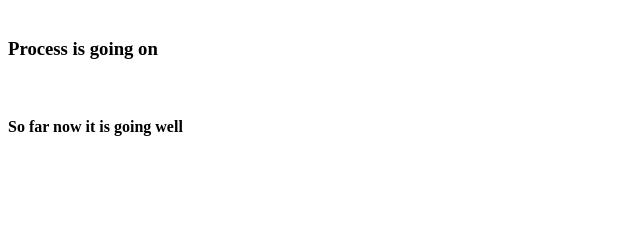
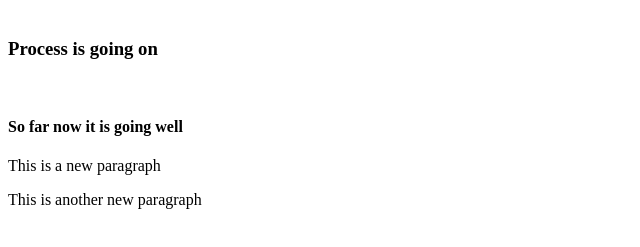
Before and after one commit to Saurin9749/saurinkumarghosh, a plain HTML site: page index.html in a window 1280 px wide. Shown: the part 79-326 px from the top of the page, without its empty margins (0-640 px from the left). Drawn offline with Linux system fonts and the light colour scheme.

Commit message:
adding features

```diff
--- a/index.html
+++ b/index.html
@@ -11,5 +11,7 @@
     <h3>Process is going on</h3>
     <br>
     <h4>So far now it is going well</h4>
+    <p>This is a new paragraph</p>
+    <p>This is another new paragraph</p>
 </body>
 </html>
```
Also changed, not shown: 1 other file.
